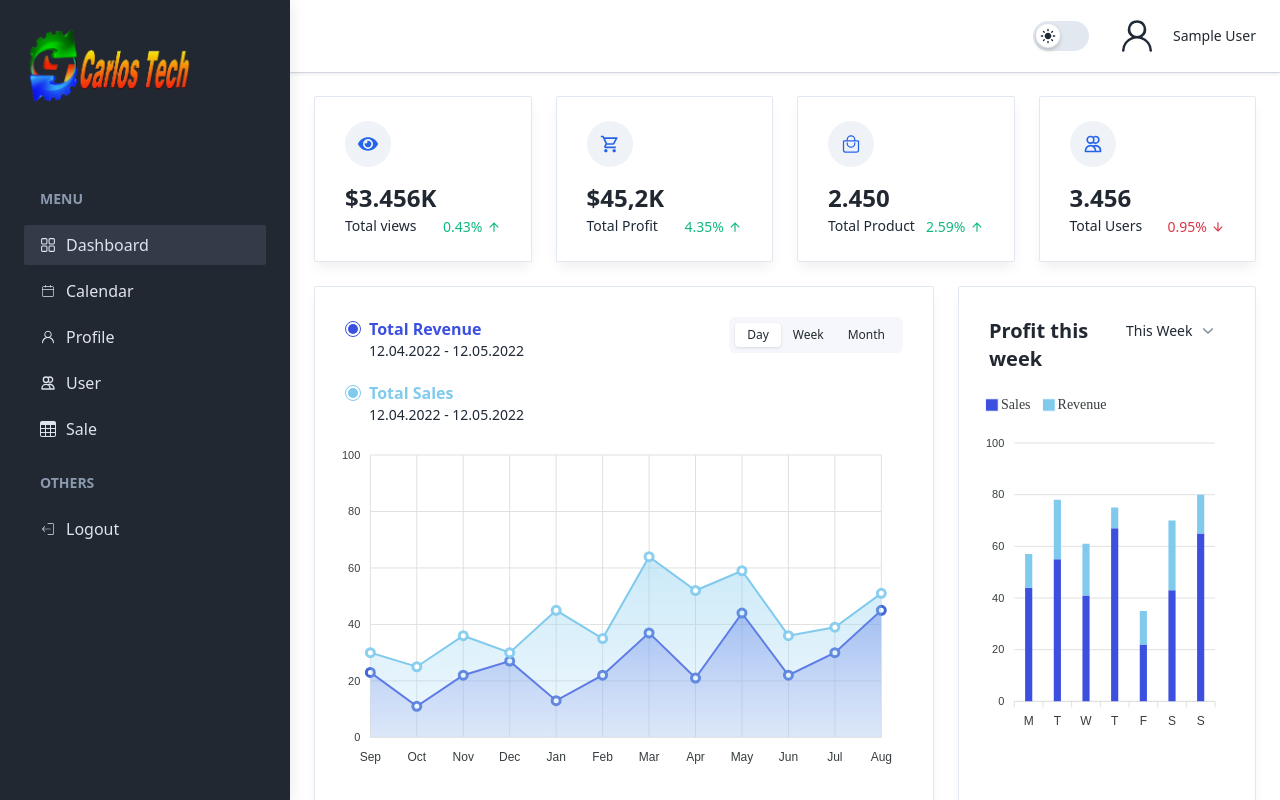
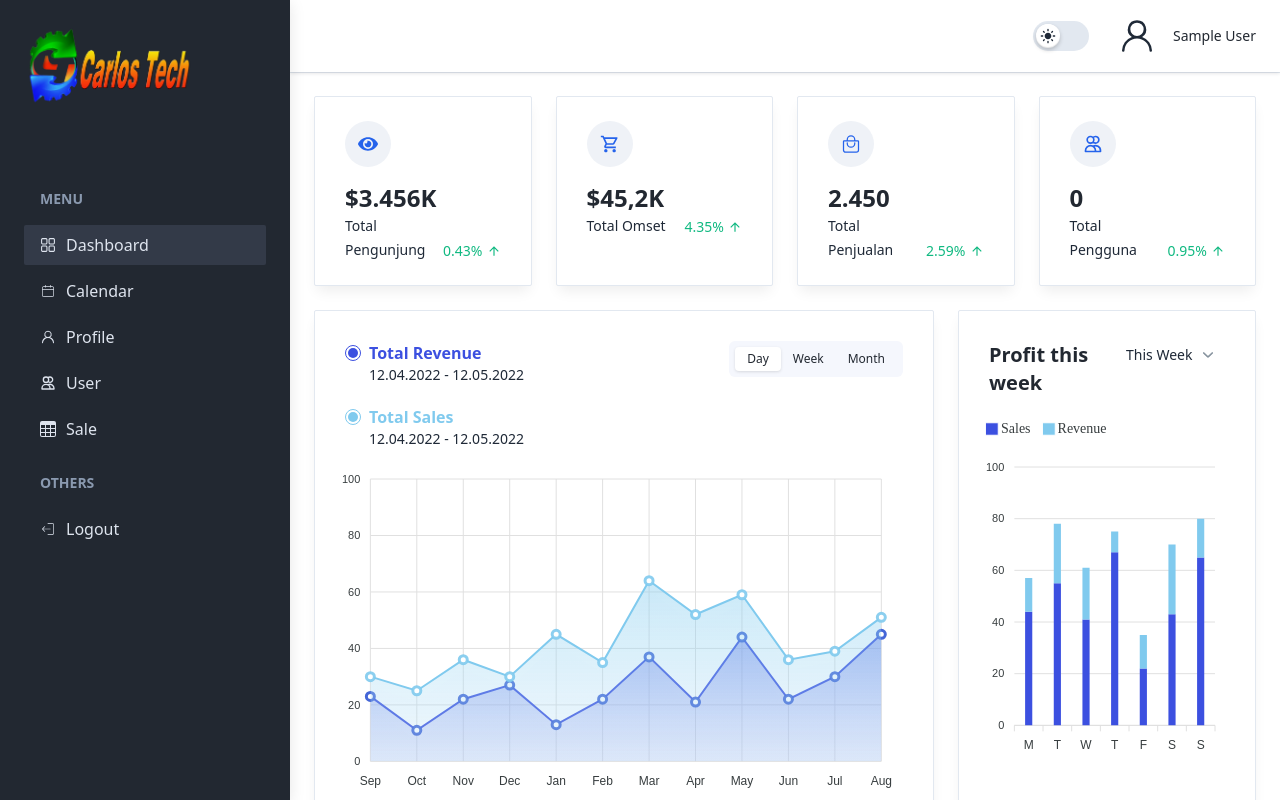
Before and after one commit to dzakyzein/carlostech, a React (Vite) app: page /admin in a window 1280 px wide. Built offline with nearby package versions, Linux system fonts and the light colour scheme; no server answers; sample sign-in values are in the browser's storage.

Commit message:
menambahkan total user di dahsboard

```diff
--- a/src/Pages/Adminpage/components/Tables/SaleData.jsx
+++ b/src/Pages/Adminpage/components/Tables/SaleData.jsx
@@ -80,7 +80,6 @@ const SaleData = () => {
     try {
       const token = localStorage.getItem('token');
       if (!editedData.id) {
-        console.error('Sale ID is undefined or null');
         return;
       }
 
@@ -111,6 +110,14 @@ const SaleData = () => {
     setSelectedSale({
       ...selectedSale,
       [name]: value,
+    });
+  };
+
+  const handlePriceChange = (values) => {
+    const { value } = values;
+    setSelectedSale({
+      ...selectedSale,
+      price: value,
     });
   };
 
@@ -371,7 +378,7 @@ const SaleData = () => {
                   prefix={'Rp '}
                   id='price'
                   name='price'
-                  onChange={handleInputChange}
+                  onValueChange={handlePriceChange}
                   defaultValue={selectedSale.price}
                   className='bg-white mt-1 block w-full px-3 py-2 border border-gray-300 rounded-md shadow-sm focus:outline-none focus:ring-indigo-500 focus:border-indigo-500 sm:text-sm'
                 />
--- a/src/Pages/Adminpage/pages/Dashboard.jsx
+++ b/src/Pages/Adminpage/pages/Dashboard.jsx
@@ -1,5 +1,7 @@
 /* eslint-disable no-unused-vars */
-import React from 'react';
+import React, { useEffect, useState } from 'react';
+import axios from 'axios';
+
 import CardDataStats from '../components/CardDataStats';
 import ChartOne from '../components/Charts/ChartOne';
 import ChartTwo from '../components/Charts/ChartTwo';
@@ -12,19 +14,47 @@ import { IoBagHandleOutline } from 'react-icons/io5';
 import { HiOutlineUsers } from 'react-icons/hi';
 
 const Dashboard = () => {
+  const [totalUsers, setTotalUsers] = useState(0);
+
+  useEffect(() => {
+    axios
+      .get('http://localhost:3000/api/v1/users/total-users')
+      .then((response) => {
+        setTotalUsers(response.data.totalUsers);
+      })
+      .catch((error) => {
+        console.error('Error fetching total users:', error);
+      });
+  }, []);
+
   return (
     <DefaultLayout>
       <div className='grid grid-cols-1 gap-4 md:grid-cols-2 md:gap-6 xl:grid-cols-4 2xl:gap-7.5'>
-        <CardDataStats title='Total views' total='$3.456K' rate='0.43%' levelUp>
+        <CardDataStats
+          title='Total Pengunjung'
+          total='$3.456K'
+          rate='0.43%'
+          levelUp
+        >
           <FaEye className='text-blue-600 text-xl' />
         </CardDataStats>
-        <CardDataStats title='Total Profit' total='$45,2K' rate='4.35%' levelUp>
+        <CardDataStats title='Total Omset' total='$45,2K' rate='4.35%' levelUp>
           <MdOutlineShoppingCart className='text-blue-600 text-xl' />
         </CardDataStats>
-        <CardDataStats title='Total Product' total='2.450' rate='2.59%' levelUp>
+        <CardDataStats
+          title='Total Penjualan'
+          total='2.450'
+          rate='2.59%'
+          levelUp
+        >
           <IoBagHandleOutline className='text-blue-600 text-xl' />
         </CardDataStats>
-        <CardDataStats title='Total Users' total='3.456' rate='0.95%' levelDown>
+        <CardDataStats
+          title='Total Pengguna'
+          total={totalUsers}
+          rate='0.95%'
+          levelUp
+        >
           <HiOutlineUsers className='text-blue-600 text-xl' />
         </CardDataStats>
       </div>
```
